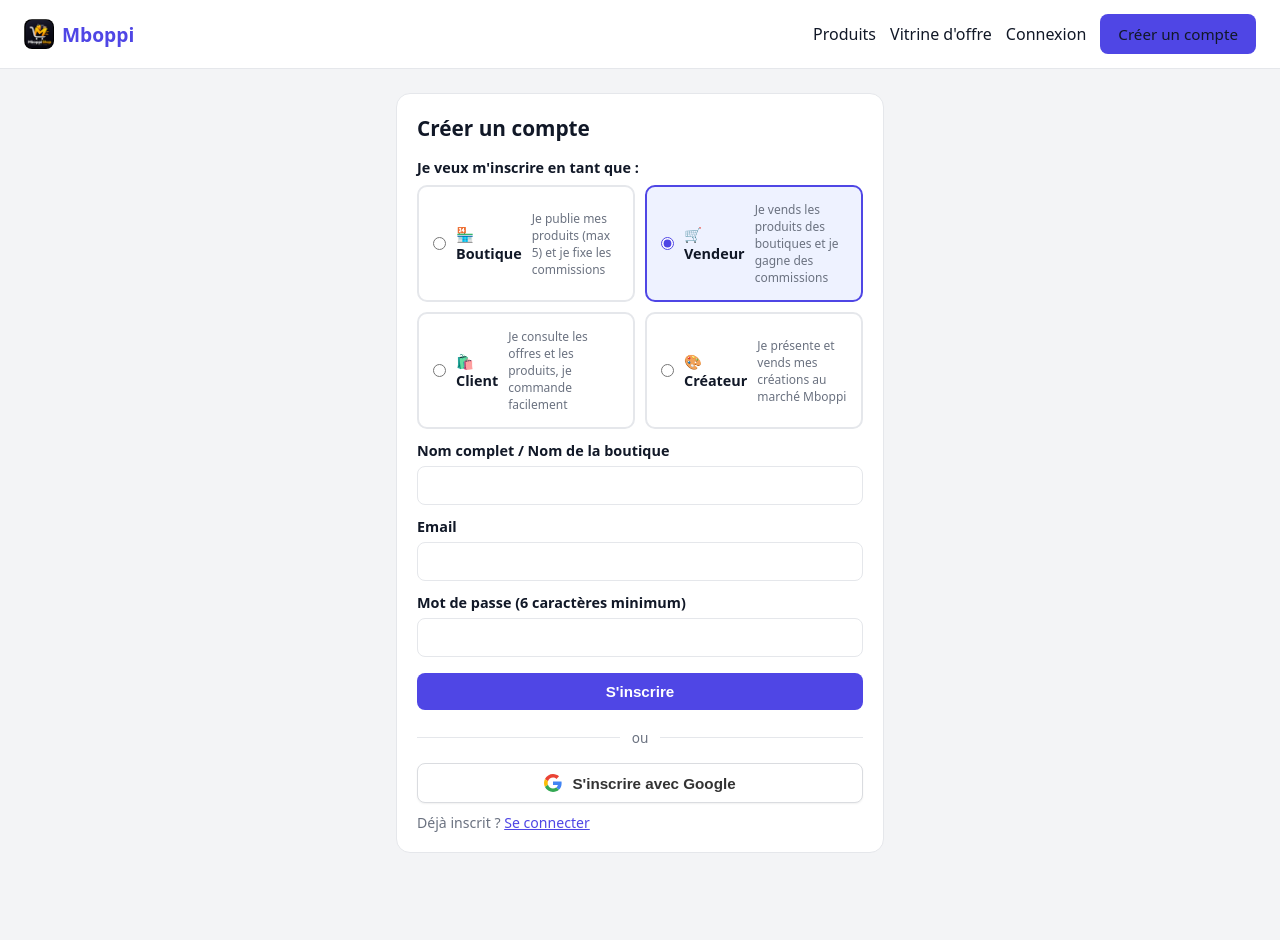
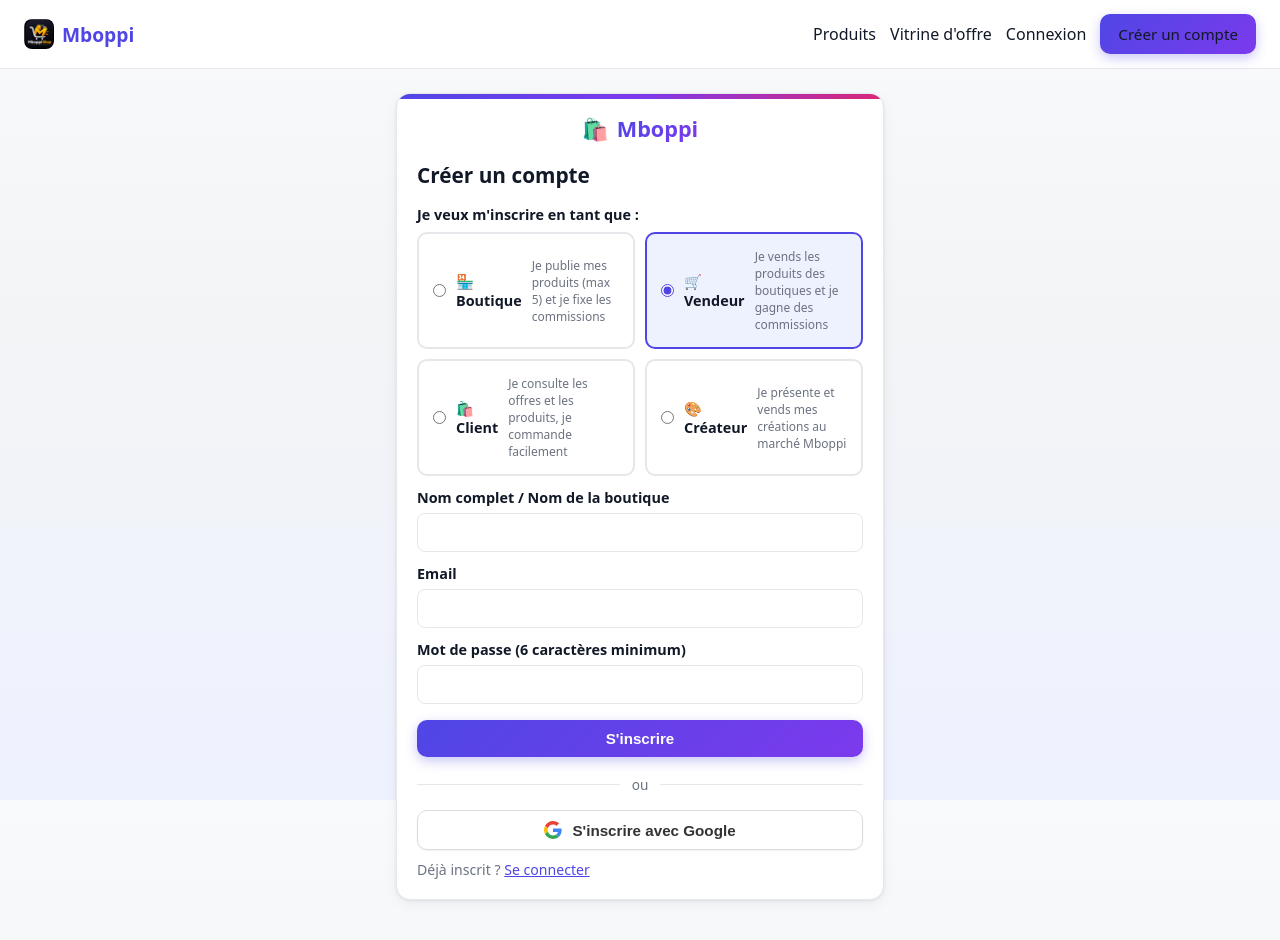
Before and after one commit to Schester38/marketplace, a React (Vite) app in the folder client/: page /register in a window 1280 px wide. Shown: the top 940 px of the page. Built offline with nearby package versions, Linux system fonts and the light colour scheme.

Commit message:
Relooking global : fond degrade, cartes ombrees, boutons gradient, bannieres dash-header, tuiles de stats, tableaux soignes, banniere de marque sur les pages d'auth, hover ProductCard, animation d'entree

```diff
--- a/client/src/pages/AuthGoogle.jsx
+++ b/client/src/pages/AuthGoogle.jsx
@@ -41,6 +41,7 @@
   return (
     <main className="container narrow">
       <div className="card form-card page-center">
+        <div className="auth-brand">🛍️</div>
         {error ? (
           <>
             <p className="error" style={{ textAlign: 'center' }}>{error}</p>
--- a/client/src/pages/Login.jsx
+++ b/client/src/pages/Login.jsx
@@ -25,6 +25,7 @@
   return (
     <main className="container narrow">
       <div className="card form-card">
+        <div className="auth-brand">🛍️</div>
         <h2>Connexion</h2>
         <form onSubmit={submit}>
           <label>Email</label>
--- a/client/src/pages/Register.jsx
+++ b/client/src/pages/Register.jsx
@@ -25,6 +25,7 @@
   return (
     <main className="container narrow">
       <div className="card form-card">
+        <div className="auth-brand">🛍️</div>
         <h2>Créer un compte</h2>
         <form onSubmit={submit}>
           <label>Je veux m'inscrire en tant que :</label>
--- a/client/src/pages/Verone.jsx
+++ b/client/src/pages/Verone.jsx
@@ -132,16 +132,18 @@
 
   return (
     <main className="container narrow">
-      <section className="card page-center">
-        <div className="verone-placeholder">🛍️</div>
-        <h1>Verone</h1>
-        <p className="hint">
-          Ajoutez vos offres promotionnelles : elles s'affichent dans la Vitrine d'offre du site.
-        </p>
-        <button className="btn btn-primary btn-block" onClick={() => setShowForm(!showForm)}>
+      <section className="dash-header">
+        <div>
+          <div className="hero-badge" style={{ marginBottom: 10 }}>🛍️ Espace Verone</div>
+          <h1>Verone</h1>
+          <p>
+            Ajoutez vos offres promotionnelles : elles s'affichent dans la Vitrine d'offre du site.
+          </p>
+        </div>
+        <button className="btn btn-primary" onClick={() => setShowForm(!showForm)}>
           {showForm ? 'Fermer le formulaire' : '+ Ajouter une Offre'}
         </button>
-        <div className="row2" style={{ marginTop: 12 }}>
+        <div className="row2" style={{ width: '100%' }}>
           <button className="btn btn-outline" onClick={toggleMyOffers}>
             {showMyOffers ? 'Masquer mes Offres' : 'Voir mes Offres'}
           </button>
--- a/client/src/styles.css
+++ b/client/src/styles.css
@@ -9,17 +9,26 @@
   --border: #e5e7eb;
   --text: #111827;
   --muted: #6b7280;
+  --grad: linear-gradient(135deg, #4f46e5, #7c3aed);
+  --shadow: 0 1px 3px rgba(16, 24, 40, 0.07), 0 4px 14px rgba(16, 24, 40, 0.05);
 }
 
 * { box-sizing: border-box; margin: 0; padding: 0; }
 
 body {
   font-family: system-ui, -apple-system, "Segoe UI", Roboto, sans-serif;
-  background: var(--bg);
+  background: linear-gradient(180deg, #f8fafc 0%, #f3f4f6 40%, #eef2ff 100%);
+  background-attachment: fixed;
   color: var(--text);
 }
 
 .app { min-height: 100vh; }
+
+main { animation: pageIn 0.35s ease; }
+@keyframes pageIn {
+  from { opacity: 0; transform: translateY(8px); }
+  to { opacity: 1; transform: translateY(0); }
+}
 
 .container {
   max-width: 1100px;
@@ -153,10 +162,39 @@
   border: 1px solid var(--border);
   border-radius: 14px;
   padding: 20px;
+  box-shadow: var(--shadow);
 }
 
-.form-card { margin-bottom: 20px; }
+.form-card { margin-bottom: 20px; position: relative; overflow: hidden; }
+.form-card::before {
+  content: '';
+  position: absolute;
+  top: 0;
+  left: 0;
+  right: 0;
+  height: 5px;
+  background: linear-gradient(90deg, #4f46e5, #7c3aed, #db2777);
+}
 .form-card h2 { margin-bottom: 16px; font-size: 1.3rem; }
+
+.auth-brand {
+  font-size: 1.35rem;
+  font-weight: 800;
+  color: var(--primary);
+  text-align: center;
+  margin-bottom: 18px;
+  display: flex;
+  align-items: center;
+  justify-content: center;
+  gap: 8px;
+}
+.auth-brand::after {
+  content: 'Mboppi';
+  background: var(--grad);
+  -webkit-background-clip: text;
+  background-clip: text;
+  color: transparent;
+}
 
 label { display: block; font-weight: 600; margin: 12px 0 6px; font-size: 0.9rem; }
 
@@ -175,19 +213,26 @@
   display: inline-block;
   padding: 10px 18px;
   border: none;
-  border-radius: 8px;
+  border-radius: 10px;
   font-size: 0.95rem;
   font-weight: 600;
   cursor: pointer;
   text-decoration: none;
   background: var(--bg);
   color: var(--text);
-  transition: background 0.15s;
+  transition: transform 0.15s, box-shadow 0.15s, background 0.15s, filter 0.15s;
 }
-.btn:hover { filter: brightness(0.95); }
-.btn:disabled { opacity: 0.5; cursor: not-allowed; }
-.btn-primary { background: var(--primary); color: #fff; }
+.btn:hover { filter: brightness(0.96); transform: translateY(-1px); }
+.btn:active { transform: translateY(0); }
+.btn:disabled { opacity: 0.5; cursor: not-allowed; transform: none; }
+.btn-primary {
+  background: linear-gradient(135deg, #4f46e5, #7c3aed);
+  color: #fff;
+  box-shadow: 0 4px 12px rgba(79, 70, 229, 0.3);
+}
+.btn-primary:hover { filter: brightness(1.05); }
 .btn-outline { background: transparent; border: 1px solid var(--border); }
+.btn-outline:hover { border-color: var(--primary); color: var(--primary); filter: none; }
 .btn-danger { background: #fee2e2; color: var(--danger); }
 .btn-whatsapp { background: #25D366; color: #fff; display: inline-flex; align-items: center; justify-content: center; gap: 8px; }
 .btn-whatsapp:hover { background: #1ebe5b; }
@@ -292,7 +337,11 @@
   margin-bottom: 32px;
 }
 
-.product-card { display: flex; flex-direction: column; overflow: hidden; padding: 0; }
+.product-card { display: flex; flex-direction: column; overflow: hidden; padding: 0; transition: transform 0.22s ease, box-shadow 0.22s ease; }
+.product-card:hover {
+  transform: translateY(-5px);
+  box-shadow: 0 14px 28px rgba(79, 70, 229, 0.13);
+}
 .product-thumb {
   height: 150px;
   background: linear-gradient(135deg, #eef2ff, #f5f3ff);
@@ -301,8 +350,10 @@
   justify-content: center;
   font-size: 3rem;
   color: var(--primary);
+  overflow: hidden;
 }
-.product-thumb img { width: 100%; height: 100%; object-fit: cover; }
+.product-thumb img { width: 100%; height: 100%; object-fit: cover; transition: transform 0.35s ease; }
+.product-card:hover .product-thumb img { transform: scale(1.06); }
 .product-body { padding: 16px; display: flex; flex-direction: column; gap: 8px; flex: 1; }
 .product-body h3 { font-size: 1.05rem; }
 .product-desc { color: var(--muted); font-size: 0.88rem; }
@@ -351,21 +402,68 @@
   align-items: center;
   gap: 16px;
   flex-wrap: wrap;
-  margin-bottom: 20px;
+  margin-bottom: 24px;
+  background: var(--grad);
+  border-radius: 16px;
+  padding: 24px 26px;
+  color: #fff;
+  box-shadow: 0 8px 24px rgba(79, 70, 229, 0.25);
+  position: relative;
+  overflow: hidden;
 }
-.dash-header p { color: var(--muted); }
+.dash-header::after {
+  content: '✦';
+  position: absolute;
+  right: 18px;
+  bottom: 6px;
+  font-size: 4.5rem;
+  opacity: 0.12;
+}
+.dash-header h1 { font-size: 1.5rem; margin-bottom: 6px; }
+.dash-header p { color: rgba(255, 255, 255, 0.88); }
+.dash-header p strong { color: #fff; }
+.dash-header .btn-outline { border-color: rgba(255, 255, 255, 0.55); color: #fff; }
+.dash-header .btn-outline:hover { border-color: #fff; background: rgba(255, 255, 255, 0.12); color: #fff; }
 
 .row2 { display: grid; grid-template-columns: 1fr 1fr; gap: 12px; }
 
-.stats { margin-top: 32px; }
-.stats h2 { margin-bottom: 16px; font-size: 1.15rem; }
-.stats-row { display: grid; grid-template-columns: repeat(auto-fit, minmax(180px, 1fr)); gap: 16px; }
-.stats-row .label { display: block; margin: 0 0 4px; color: var(--muted); }
-.stats-row strong { font-size: 1.4rem; color: var(--primary); }
+.stats { margin-top: 32px; overflow-x: auto; }
+.stats h2 { margin-bottom: 16px; font-size: 1.15rem; display: flex; align-items: center; gap: 8px; }
+.stats-row { display: grid; grid-template-columns: repeat(auto-fit, minmax(180px, 1fr)); gap: 14px; }
+.stats-row > div {
+  background: linear-gradient(180deg, #f8fafc, #f1f5f9);
+  border: 1px solid var(--border);
+  border-radius: 12px;
+  padding: 16px;
+  transition: transform 0.2s ease, box-shadow 0.2s ease;
+}
+.stats-row > div:hover {
+  transform: translateY(-3px);
+  box-shadow: 0 8px 18px rgba(16, 24, 40, 0.08);
+}
+.stats-row .label { display: block; margin: 0 0 6px; color: var(--muted); font-size: 0.82rem; }
+.stats-row strong {
+  font-size: 1.45rem;
+  background: var(--grad);
+  -webkit-background-clip: text;
+  background-clip: text;
+  color: transparent;
+}
 
-.table { width: 100%; border-collapse: collapse; margin-top: 12px; font-size: 0.9rem; }
-.table th, .table td { text-align: left; padding: 10px 8px; border-bottom: 1px solid var(--border); }
-.table th { color: var(--muted); font-size: 0.78rem; text-transform: uppercase; letter-spacing: 0.03em; }
+.table { width: 100%; border-collapse: collapse; margin-top: 12px; font-size: 0.9rem; min-width: 640px; }
+.table th, .table td { text-align: left; padding: 11px 10px; border-bottom: 1px solid var(--border); }
+.table th {
+  color: var(--muted);
+  font-size: 0.75rem;
+  text-transform: uppercase;
+  letter-spacing: 0.04em;
+  background: #f8fafc;
+}
+.table th:first-child { border-radius: 10px 0 0 10px; }
+.table th:last-child { border-radius: 0 10px 10px 0; }
+.table tbody tr { transition: background 0.12s ease; }
+.table tbody tr:hover { background: #f8fafc; }
+.table tbody tr:last-child td { border-bottom: none; }
 
 .badge {
   display: inline-block;
```
